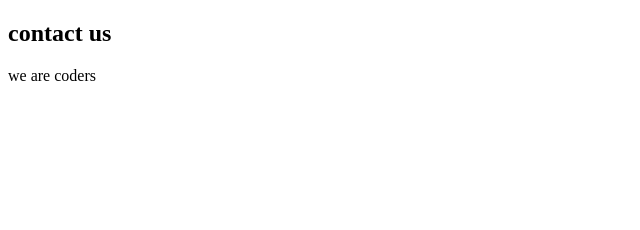
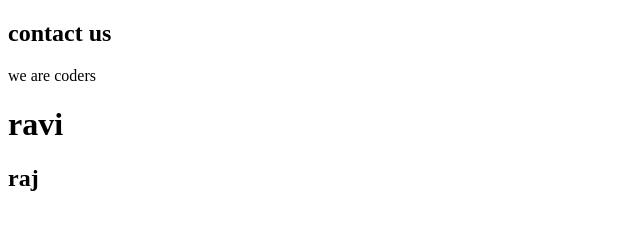
Before and after one commit to coderbyravi/learning-git, a plain HTML site: page contact.html in a window 1280 px wide. Shown: the whole page, without its empty margins (0-640 px from the left). Drawn offline with Linux system fonts and the light colour scheme.

Commit message:
changes for cherry pick

```diff
--- a/contact.html
+++ b/contact.html
@@ -8,5 +8,7 @@
 <body>
     <h2>contact us</h2>
     <p>we are coders</p>
+    <h1>ravi</h1>
+    <h2>raj</h2>
 </body>
 </html>
```
